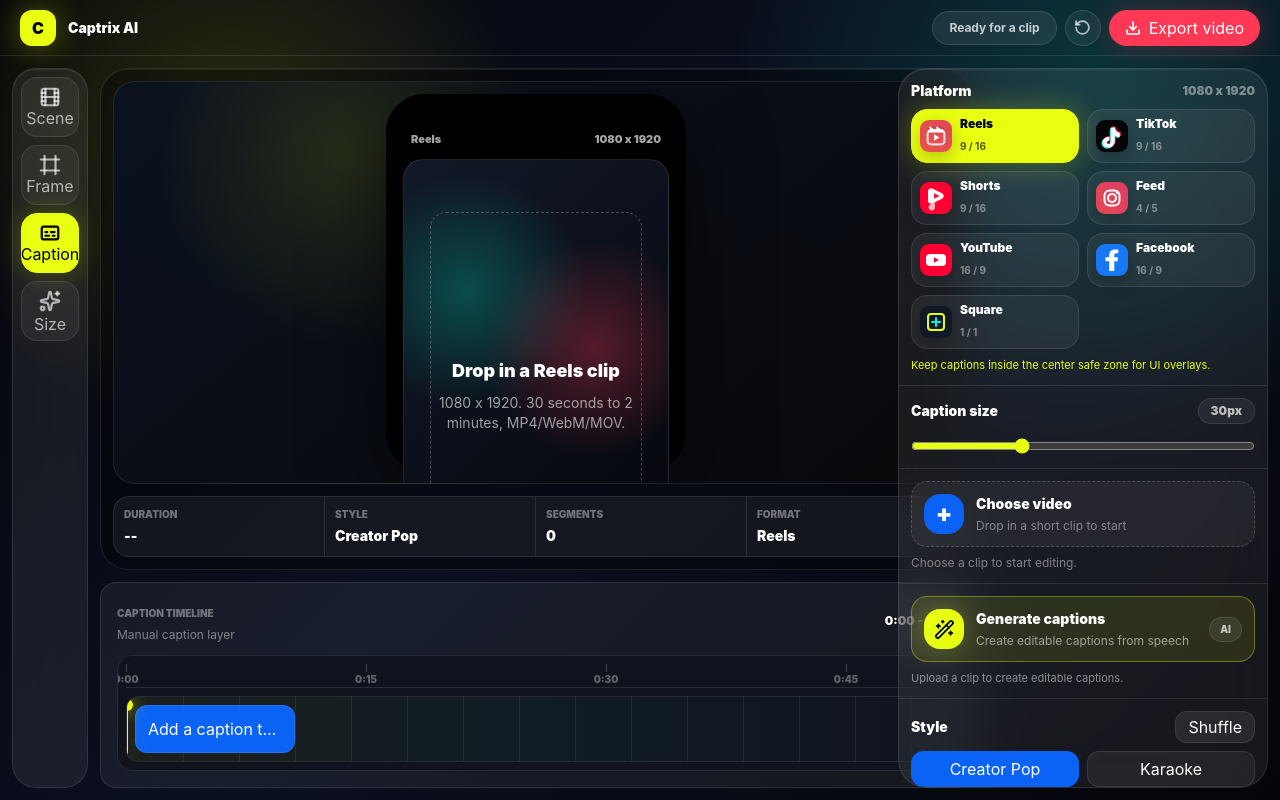
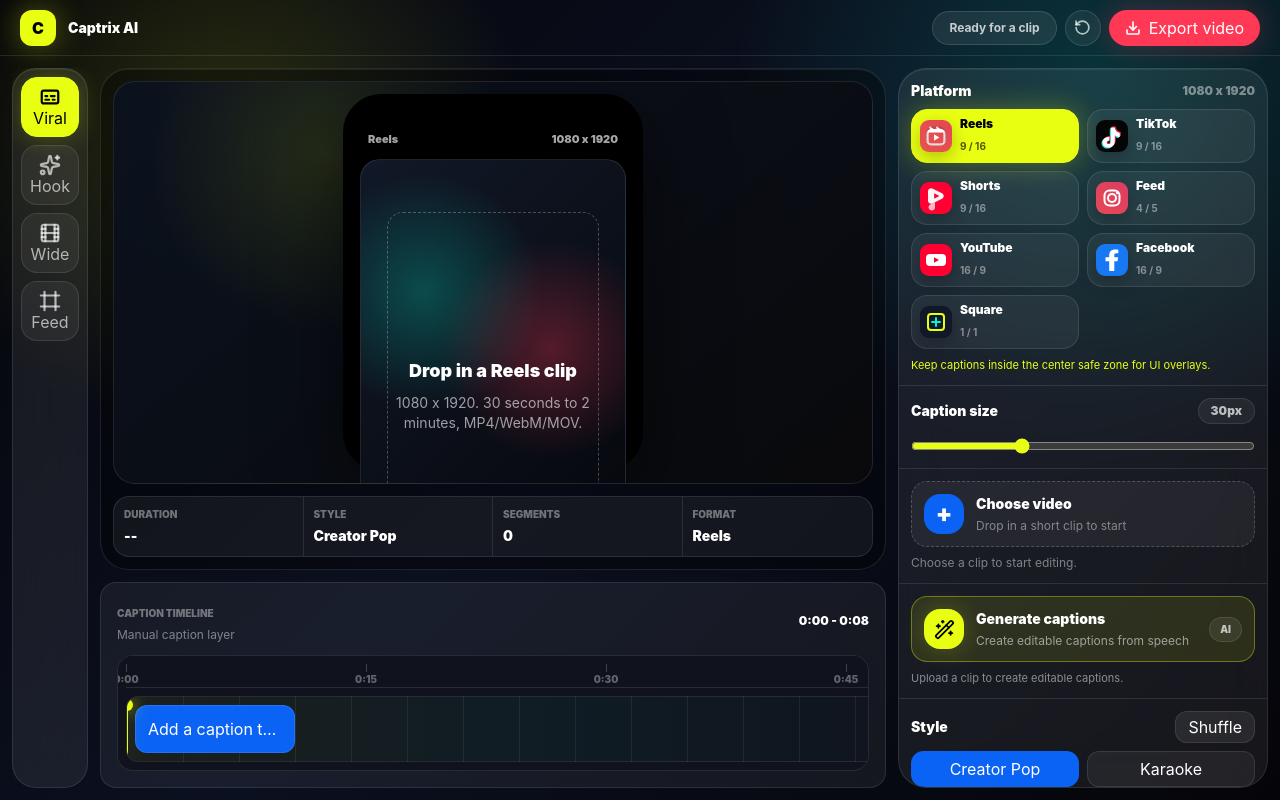
Before and after one commit to ayush002jha/captrix, a Next.js app: page / in a window 1280 px wide. Built offline with nearby package versions, Linux system fonts and the light colour scheme.

Commit message:
Add caption preset rail and contain timeline

```diff
--- a/components/caption-studio.tsx
+++ b/components/caption-studio.tsx
@@ -2,8 +2,9 @@
 
 import { ChangeEvent, useMemo, useState } from "react";
 import { Captions, Film, Frame, Sparkles } from "lucide-react";
+import type { LucideIcon } from "lucide-react";
 import { generateClientCaptionSegments } from "./studio/client-transcription";
-import { captionSuggestions, platformPresets } from "./studio/data";
+import { platformPresets } from "./studio/data";
 import { ExportModal, type ExportFileType, type ExportQuality } from "./studio/export-modal";
 import { InspectorPanel } from "./studio/inspector-panel";
 import { PreviewStage } from "./studio/preview-stage";
@@ -11,6 +12,55 @@
 import { TopBar } from "./studio/top-bar";
 import type { CaptionPosition, CaptionSegment, CaptionStyle, PlatformKey, Tone, VideoState } from "./studio/types";
 import { analyzeCaption, timelinePercent, validateDuration } from "./studio/utils";
+
+type StudioPreset = {
+  label: string;
+  title: string;
+  icon: LucideIcon;
+  platform: PlatformKey;
+  style: CaptionStyle;
+  position: CaptionPosition;
+  captionSize: number;
+};
+
+const studioPresets: StudioPreset[] = [
+  {
+    label: "Viral",
+    title: "Reels creator captions",
+    icon: Captions,
+    platform: "instagram-reels",
+    style: "creator",
+    position: "bottom",
+    captionSize: 30
+  },
+  {
+    label: "Hook",
+    title: "Shorts hook stack",
+    icon: Sparkles,
+    platform: "youtube-shorts",
+    style: "meme",
+    position: "middle",
+    captionSize: 34
+  },
+  {
+    label: "Wide",
+    title: "YouTube lower third",
+    icon: Film,
+    platform: "youtube-video",
+    style: "minimal",
+    position: "bottom",
+    captionSize: 24
+  },
+  {
+    label: "Feed",
+    title: "Feed-safe neon punch",
+    icon: Frame,
+    platform: "instagram-feed",
+    style: "neon",
+    position: "bottom",
+    captionSize: 28
+  }
+];
 
 export function CaptionStudio() {
   const [video, setVideo] = useState<VideoState | null>(null);
@@ -162,17 +212,13 @@
     probe.src = url;
   }
 
-  function suggestCaption() {
-    const words = caption.trim().split(/\s+/).filter(Boolean);
-    const suggestion =
-      words.length >= 5
-        ? `POV: ${words.slice(0, 7).join(" ")}`
-        : captionSuggestions[Math.floor(Math.random() * captionSuggestions.length)];
-
-    updateCaption(suggestion);
-    setStyle(analyzeCaption(suggestion).recommendedStyle);
+  function applyStudioPreset(preset: StudioPreset) {
+    setPlatform(preset.platform);
+    setStyle(preset.style);
+    setPosition(preset.position);
+    setCaptionSize(preset.captionSize);
     setMessage({
-      text: "Suggested a tighter caption hook and matching style.",
+      text: `Applied ${preset.title}.`,
       tone: "success"
     });
   }
@@ -601,39 +647,27 @@
             Make captions move.
           </h1>
 
-          <div className="grid min-h-0 grid-cols-[76px_minmax(0,1fr)_370px] gap-3">
-            <aside className="grid content-start gap-2 rounded-[1.5rem] border border-white/10 bg-white/[0.07] p-2 shadow-[inset_0_1px_0_rgba(255,255,255,0.08)] backdrop-blur-xl" aria-label="Studio tools">
-              {[
-                { label: "Scene", icon: Film, action: () => setPlatform("youtube-video") },
-                { label: "Frame", icon: Frame, action: () => setPlatform("instagram-reels") },
-                { label: "Caption", icon: Captions, action: suggestCaption }
-              ].map((tool, index) => {
-                const Icon = tool.icon;
+          <div className="grid min-h-0 grid-cols-[76px_minmax(0,1fr)_370px] gap-3 overflow-hidden">
+            <aside className="grid content-start gap-2 rounded-[1.5rem] border border-white/10 bg-white/[0.07] p-2 shadow-[inset_0_1px_0_rgba(255,255,255,0.08)] backdrop-blur-xl" aria-label="Caption presets">
+              {studioPresets.map((preset) => {
+                const Icon = preset.icon;
+                const active = platform === preset.platform && style === preset.style && position === preset.position && captionSize === preset.captionSize;
                 return (
                 <button
-                  className={`grid h-[3.75rem] w-full place-items-center rounded-2xl border px-1 py-2 text-[9px] font-black transition ${index === 2 ? "border-[#e9ff12] bg-[#e9ff12] text-black shadow-[0_0_24px_rgba(233,255,18,0.24)]" : "border-white/10 bg-white/[0.06] text-white/65 hover:bg-white/[0.12] hover:text-white"}`}
-                  key={tool.label}
+                  className={`grid h-[3.75rem] w-full place-items-center rounded-2xl border px-1 py-2 text-[9px] font-black transition ${active ? "border-[#e9ff12] bg-[#e9ff12] text-black shadow-[0_0_24px_rgba(233,255,18,0.24)]" : "border-white/10 bg-white/[0.06] text-white/65 hover:bg-white/[0.12] hover:text-white"}`}
+                  key={preset.label}
                   type="button"
-                  title={tool.label}
-                  onClick={tool.action}
+                  title={preset.title}
+                  onClick={() => applyStudioPreset(preset)}
                 >
                   <Icon aria-hidden="true" size={22} strokeWidth={2.4} />
-                  <span className="truncate">{tool.label}</span>
+                  <span className="truncate">{preset.label}</span>
                 </button>
                 );
               })}
-              <button
-                className="grid h-[3.75rem] w-full place-items-center rounded-2xl border border-white/10 bg-white/[0.06] px-1 py-2 text-[9px] font-black text-white/65 transition hover:bg-white/[0.12] hover:text-white"
-                type="button"
-                title="Increase caption size"
-                onClick={() => setCaptionSize((size) => Math.min(52, size + 4))}
-              >
-                <Sparkles aria-hidden="true" size={22} strokeWidth={2.4} />
-                <span>Size</span>
-              </button>
             </aside>
 
-            <section className="grid min-h-0 grid-rows-[minmax(0,1fr)_auto] gap-3">
+            <section className="grid min-h-0 min-w-0 grid-rows-[minmax(0,1fr)_auto] gap-3 overflow-hidden">
               <PreviewStage
                 video={video}
                 caption={previewCaption}
--- a/components/studio/preview-stage.tsx
+++ b/components/studio/preview-stage.tsx
@@ -127,7 +127,15 @@
           </div>
         </div>
 
-        {isGeneratingCaptions ? <p className="sr-only" aria-live="polite">{generationStatus}</p> : null}
+        {isGeneratingCaptions ? (
+          <div
+            className="pointer-events-none absolute bottom-4 left-1/2 z-30 flex w-[min(24rem,calc(100%-2rem))] -translate-x-1/2 items-center gap-3 rounded-full border border-[#e9ff12]/35 bg-black/70 px-4 py-2 shadow-[0_14px_40px_rgba(0,0,0,0.32)] backdrop-blur-md"
+            aria-live="polite"
+          >
+            <span className="grid size-7 shrink-0 place-items-center rounded-full bg-[#e9ff12] text-[10px] font-black text-black">AI</span>
+            <span className="min-w-0 truncate text-xs font-black text-white">{generationStatus}</span>
+          </div>
+        ) : null}
       </div>
 
       <div className="grid grid-cols-4 overflow-hidden rounded-2xl border border-white/10 bg-white/[0.06]">
--- a/components/studio/timeline-panel.tsx
+++ b/components/studio/timeline-panel.tsx
@@ -109,7 +109,7 @@
   }
 
   return (
-    <section className="rounded-2xl border border-white/10 bg-white/[0.06] p-4">
+    <section className="min-w-0 overflow-hidden rounded-2xl border border-white/10 bg-white/[0.06] p-4">
       <div className="mb-3 flex items-center justify-between gap-3">
         <div>
           <span className="text-[10px] font-black uppercase text-white/40">Caption timeline</span>
@@ -123,7 +123,7 @@
       </div>
       <div
         ref={scrollRef}
-        className="overflow-x-auto rounded-2xl border border-white/10 bg-[#10131d] p-2 [scrollbar-color:rgba(233,255,18,0.55)_rgba(255,255,255,0.08)] [scrollbar-width:thin]"
+        className="max-w-full overflow-x-auto overflow-y-hidden rounded-2xl border border-white/10 bg-[#10131d] p-2 [scrollbar-color:rgba(233,255,18,0.55)_rgba(255,255,255,0.08)] [scrollbar-width:thin]"
         data-testid="caption-timeline-scroll"
       >
         <div className="relative" style={{ width: `${segments.length > 0 ? trackPixelWidth : 820}px` }}>
```
Also changed, not shown: 1 other file (tests, documents, lock files or other folders).
